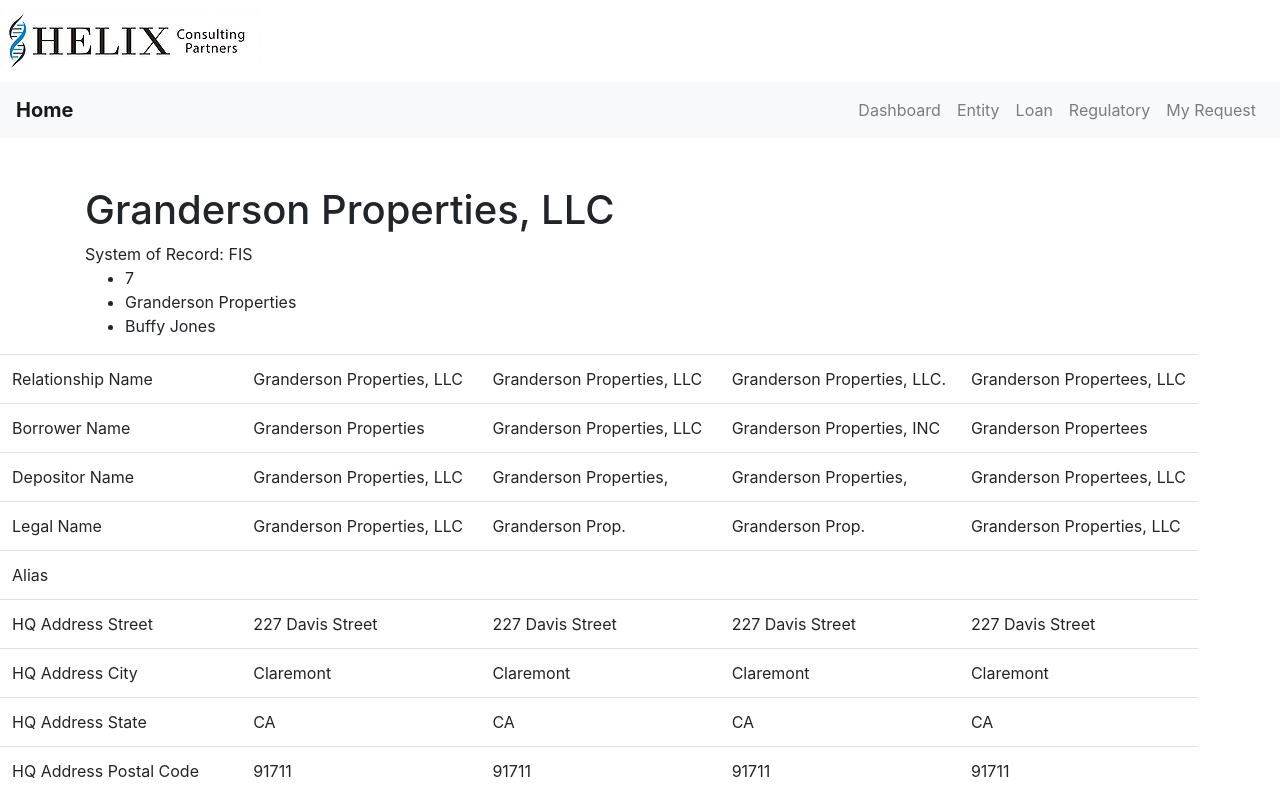
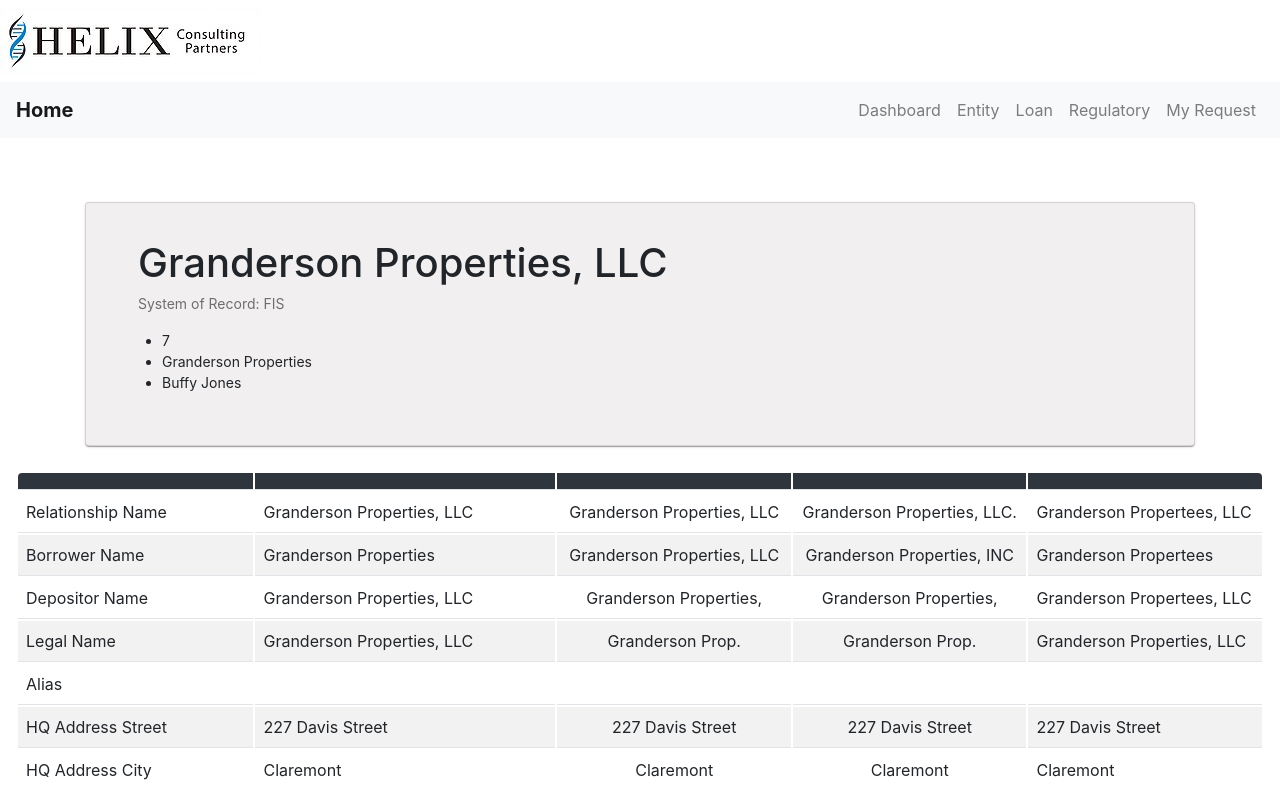
Before and after one commit to i-mckinney/regulatory-dashboard, a React (Create React App) app: page /editentity in a window 1280 px wide. Shown: the top 788 px of the page. Built offline with nearby package versions, Linux system fonts and the light colour scheme.

Commit message:
Added styling on EditEntity and added button route back previous page

```diff
--- a/src/Entity.js
+++ b/src/Entity.js
@@ -1,7 +1,6 @@
 import React from "react"
 import { Styles } from "./ReactTable/AdminDashboardStyle"
 import AdminDashboard from "./ReactTable/AdminDashboard"
-import { Link } from "react-router-dom" // delete later
 
 /** @return {JSX} Entity site
  * routed at /Entity
@@ -70,13 +69,6 @@ function Entity() {
           customRowRender={customRow}
           destinationString="reports"
         />
-        <button
-          type="button"
-          className="ui button primary"
-          // onClick={() => }
-        >
-          <Link to="/editentity">Edit Entity</Link>
-        </button>
       </Styles>
     </div>
   )
--- a/src/EntityDetails/EditEntity.js
+++ b/src/EntityDetails/EditEntity.js
@@ -1,19 +1,104 @@
 import React from "react"
-import { Button } from "reactstrap"
+import { withRouter } from "react-router-dom"
 import EntityCard from "./EntityCard"
 import { detailedInfo } from "../MockData/ReconcileDWMockData"
+import { Styles } from "./EditEntityStyle"
 import EntityTable from "./EntityTable"
+
+const renderTableData = (entity) => {
+  return (
+    <div>
+      <table>
+        <thead>
+          <tr>
+            <th />
+            {entity.TableHeaders.map((header) => (
+              <th key={header.DataWarehouseName} />
+            ))}
+          </tr>
+        </thead>
+        <tbody>
+          {entity.Fields.map((entityField) => (
+            <tr key={entityField.FieldName}>
+              <td key={entityField.FieldName}>{entityField.Label}</td>
+              {entityField.Records.map((record) => (
+                <td key={record.Soid}>{record.Value}</td>
+              ))}
+            </tr>
+          ))}
+        </tbody>
+      </table>
+    </div>
+  )
+}
 
 /** @return {JSX} EditEntity site
  * routed at /EditEntity
  */
 
-const EditEntity = () => {
+const EditEntity = (props) => {
   /** TODO
    *
    * * */
+  // const columns = React.useMemo(() => [
+  //   {
+  //     Header: "Name",
+  //     columns: [
+  //       {
+  //         Header: "First Name",
+  //         accessor: "firstName",
+  //       },
+  //       {
+  //         Header: "Last Name",
+  //         accessor: "lastName",
+  //       },
+  //     ],
+  //   },
+  //   {
+  //     Header: "Other Info",
+  //     columns: [
+  //       {
+  //         Header: "Age",
+  //         accessor: "age",
+  //       },
+  //     ],
+  //   },
+  // ])
+
+  // detailedInfo.TableHeaders.forEach((header) => {
+  //   columns.push({
+  //     Header: header.DataWarehouseName,
+  //     columns: [],
+  //   })
+  // })
+  // console.log(columns.length)
+  // columns.map((column) =>
+  //   detailedInfo.Fields.map((entityField) =>
+  //     column.columns.push({
+  //       Header: entityField.Label,
+  //       accessor: entityField.FieldName,
+  //     })
+  //   )
+  // )
+
+  // const mockData = [
+  //   {
+  //     RelationshipName: "Loan",
+  //     BorrowerName: "Eric Jho",
+  //     BorrowerID: "3243262354",
+  //     TIN: "L2343243",
+  //     AccountNumber: "3234-1235125325-324",
+  //     RelationshipManager: "David Geisinger",
+  //   },
+  // ]
+  // const mockData = [
+  //   { firstName: "jane", lastName: "doe", age: 20 },
+  //   { firstName: "john", lastName: "smith", age: 21 },
+  // ]
+
   return (
     <div>
+      <Styles>
         <EntityCard
           RecordLabel={detailedInfo.RecordLabel}
           SystemOfRecord={detailedInfo.SystemOfRecord}
@@ -21,13 +106,25 @@ const EditEntity = () => {
           BorrowerName={detailedInfo.HeaderInfo.BorrowerName}
           RelationshipManager={detailedInfo.HeaderInfo.RelationshipManager}
         />
-      <EntityTable fields={detailedInfo.Fields} />
-      <Button color="secondary">Back</Button>
-      <Button color="success" disabled>
+        {renderTableData(detailedInfo)}
+        {/* <EntityTable columns={columns} data={mockData} /> */}
+        <div className="page-progression">
+          <button
+            type="button"
+            className="back-button"
+            onClick={() => {
+              props.history.push("/entity")
+            }}
+          >
+            Back
+          </button>
+          <button type="button" className="confirm-button" disabled>
             Confirm
-      </Button>
+          </button>
+        </div>
+      </Styles>
     </div>
   )
 }
 
-export default EditEntity
+export default withRouter(EditEntity)
--- /dev/null
+++ b/src/EntityDetails/EditEntityStyle.js
@@ -0,0 +1,178 @@
+import styled from "styled-components"
+/** Styling for EditEntity site */
+// eslint-disable-next-line import/prefer-default-export
+export const Styles = styled.div`
+  padding: 1rem;
+  table {
+    width: 100%;
+    border-top-right-radius: 4px;
+    border-top-left-radius: 4px;
+
+    // text-align: center;
+    // font-family: "Trebuchet MS", Arial, Helvetica, sans-serif;
+    // border-collapse: separate;
+    // border: 2px solid #ddd;
+
+    display: table;
+    border-collapse: separate;
+    box-sizing: border-box;
+    border-spacing: 2px;
+    border-color: grey;
+
+    tr {
+      border: none;
+      background-color: white;
+    }
+
+    tr:nth-child(even) {
+      background-color: #f2f2f2;
+    }
+
+    tr:hover {
+      background-color: #add8e6;
+      .tableCellLink:hover {
+        text-decoration: none;
+        color: #1f5587;
+      }
+    }
+    th {
+      background-color: #2e353d;
+      color: white;
+    }
+    th,
+    td {
+      // border: none;
+      // padding: 0.5rem;
+      margin: 0;
+      border-bottom: solid 1px #e0e4e8;
+      // border: 4px solid #ddd;
+      padding: 8px;
+    }
+    :last-children {
+      border-bottom: none;
+    }
+  }
+  th {
+    :last-child {
+      border-top-right-radius: 4px;
+    }
+  }
+  th {
+    :nth-child(4) {
+      text-align: center;
+    }
+  }
+  th {
+    :nth-child(3) {
+      text-align: center;
+    }
+  }
+  td {
+    :nth-child(4) {
+      text-align: center;
+    }
+  }
+  td {
+    :nth-child(3) {
+      text-align: center;
+    }
+  }
+  td {
+    :nth-child(2) {
+      width: 300px;
+    }
+  }
+  th {
+    :first-child {
+      border-top-left-radius: 4px;
+    }
+  }
+  tr {
+    :last-child {
+      border-bottom-right-radius: 4px;
+      border-bottom-left-radius: 4px;
+    }
+  }
+  .entity-info-card-div {
+    padding-bottom: 25px;
+  }
+
+  .entity-info-card {
+    box-shadow: 0px 2px 1px -1px rgba(0, 0, 0, 0.2),
+      0px 1px 1px 0px rgba(0, 0, 0, 0.14), 0px 1px 3px 0px rgba(0, 0, 0, 0.12);
+
+    background-color: rgb(241, 239, 239);
+
+    transition: box-shadow 280ms cubic-bezier(0.4, 0, 0.2, 1);
+    display: block;
+    position: relative;
+    padding: 16px;
+    border-radius: 4px;
+  }
+
+  .entity-info-card-header {
+    font-size: 20px;
+    margin: 0 16px;
+  }
+
+  .entity-info-card-title {
+    font-size: 20px;
+  }
+
+  .entity-info-card-subtitle {
+    color: rgba(0, 0, 0, 0.54);
+  }
+
+  .entity-info-card-subtitle,
+  entity-info-card-content {
+    display: block;
+    margin-bottom: 16px;
+    font-size: 14px;
+  }
+
+  .entity-info-card-content {
+    font-size: 14px;
+    // display: block;
+  }
+
+  .page-progression {
+    padding-top: 50px;
+    text-align: center;
+    width: 100%;
+  }
+  button {
+    font-family: Roboto, "Helvetica Neue", sans-serif;
+    font-size: 14px;
+    font-weight: 600;
+  }
+  .back-button {
+    color: rgba(0, 0, 0, 0.87);
+    background-color: #fff;
+  }
+  .confirm-button {
+    // color: white;
+    // background-color: #013e75;
+    display: inline-block;
+    width: 80px;
+  }
+
+  .back-button,
+  .confirm-button {
+    user-select: none;
+    cursor: pointer;
+    outline: none;
+    border: none;
+    -webkit-tap-highlight-color: transparent;
+    display: inline-block;
+    white-space: nowrap;
+    text-decoration: none;
+    vertical-align: baseline;
+    text-align: center;
+    margin: 0;
+    min-width: 64px;
+    line-height: 36px;
+    padding: 0 16px;
+    border-radius: 4px;
+    overflow: visible;
+  }
+`
--- a/src/EntityDetails/EntityCard.js
+++ b/src/EntityDetails/EntityCard.js
@@ -1,5 +1,5 @@
 import React from "react"
-// import { Card, CardBody, CardTitle, CardSubtitle, CardText } from "reactstrap"
+import { Card, CardBody, CardTitle, CardSubtitle, CardText } from "reactstrap"
 import PropTypes from "prop-types"
 
 /**
@@ -17,20 +17,26 @@ const EntityCard = ({
   RelationshipManager,
 }) => {
   return (
-    <div className="container entity-info-card-">
-      <div className="entity-card-title">
+    <div className="container entity-info-card-div">
+      <Card className="entity-info-card">
+        <CardBody>
+          <div className="entity-info-card-header">
+            <CardTitle className="entity-info-card-title">
               <h1>{RecordLabel}</h1>
+            </CardTitle>
+            <CardSubtitle className="entity-info-card-subtitle">
+              System of Record: {SystemOfRecord}
+            </CardSubtitle>
           </div>
-      <div className="entity-card-subtitle">
-        System of Record: {SystemOfRecord}
-      </div>
-      <div className="entity-card-content">
+          <CardText className="entity-info-card-content">
             <ul>
               <li>{ID}</li>
               <li>{BorrowerName}</li>
               <li>{RelationshipManager}</li>
             </ul>
-      </div>
+          </CardText>
+        </CardBody>
+      </Card>
     </div>
   )
 }
--- a/src/EntityDetails/EntityTable.css
+++ /dev/null
@@ -1,5 +0,0 @@
-table {
-  width: 100%;
-  border-top-right-radius: 4px;
-  border-top-left-radius: 4px;
-}
--- a/src/EntityDetails/EntityTable.js
+++ b/src/EntityDetails/EntityTable.js
@@ -1,34 +1,82 @@
 import React from "react"
+import { useTable } from "react-table"
 import PropTypes from "prop-types"
 
-/**
- * @param {array} fields An array of objects containing (FieldName, Label, Records).
- * */
-const EntityTable = ({ fields }) => {
-  const renderTableData = (entityFields) => {
-    return (
-      <div>
-        {entityFields.map((entityField) => (
-          <tr key={entityField.FieldName}>
-            <td key={entityField.FieldName}>{entityField.Label}</td>
-            {entityField.Records.map((record) => (
-              <td key={record.Soid}>{record.Value}</td>
+const EntityTable = ({ columns, data }) => {
+  const {
+    getTableProps,
+    getTableBodyProps,
+    headerGroups,
+    visibleColumns,
+    rows,
+    prepareRow,
+  } = useTable({
+    columns,
+    data,
+  })
+  // console.log(columns)
+  // console.log(data)
+  return (
+    <table {...getTableProps()}>
+      <thead>
+        {headerGroups.map(headerGroup => (
+          <tr {...headerGroup.getHeaderGroupProps()}>
+            {headerGroup.headers.map(column => (
+              <th {...column.getHeaderProps()}></th>
             ))}
           </tr>
         ))}
-      </div>
-    )
-  }
-
-  return (
-    <div>
-      <table className="table">{renderTableData(fields)}</table>
-    </div>
+      </thead>
+      <tbody {...getTableBodyProps()}>
+        {rows.map((row) => {
+          prepareRow(row)
+          return (
+            <tr {...row.getRowProps()}>
+              {row.cells.map(cell => {
+                return <td {...cell.getCellProps()}>{cell.render("Cell")}</td>;
+              })}
+            </tr>
+          )
+        })}
+      </tbody>
+    </table>
   )
+  // return (
+  //   <div>
+  //     <table {...getTableProps()}>
+  //       <thead>
+  //         {/* <tr>
+  //           <th colSpan={visibleColumns.length} style={{ textAlign: "left" }} />
+  //         </tr> */}
+  //         {headerGroups.map((headerGroup) => (
+  //           <tr {...headerGroup.getHeaderGroupProps()}>
+  //             {headerGroup.headers.map((column) => (
+  //               <th {...column.getHeaderProps()}>{column.render("Header")}</th>
+  //             ))}
+  //           </tr>
+  //         ))}
+  //       </thead>
+  //       <tbody {...getTableBodyProps()}>
+  //         {rows.map((row) => {
+  //           prepareRow(row)
+  //           return (
+  //             <tr {...row.getRowProps()}>
+  //               {row.cells.map((cell) => {
+  //                 return <td {...cell.getCellProps()}>{cell.render("Cell")}</td>
+  //               })}
+  //             </tr>
+  //           )
+  //         })}
+  //       </tbody>
+  //     </table>
+  //   </div>
+  // )
 }
 
 EntityTable.propTypes = {
-  fields: PropTypes.instanceOf(Array).isRequired,
+  // fields: PropTypes.instanceOf(Array).isRequired,
+  data: PropTypes.instanceOf(Array).isRequired,
+  columns: PropTypes.instanceOf(Array).isRequired,
 }
 
 export default EntityTable
--- a/src/routes-nav/Routes.js
+++ b/src/routes-nav/Routes.js
@@ -28,7 +28,7 @@ function Routes() {
           <Entity />
         </Route>
 
-        <Route exact path="/editentity">
+        <Route exact path="/editentity" component={EditEntity}>
           <EditEntity />
         </Route>
 
```
Also changed, not shown: src/EntityDetails/EntityCard.css (deleted, +0 -23 lines). Lines whose indentation alone changed are shown as unchanged.
